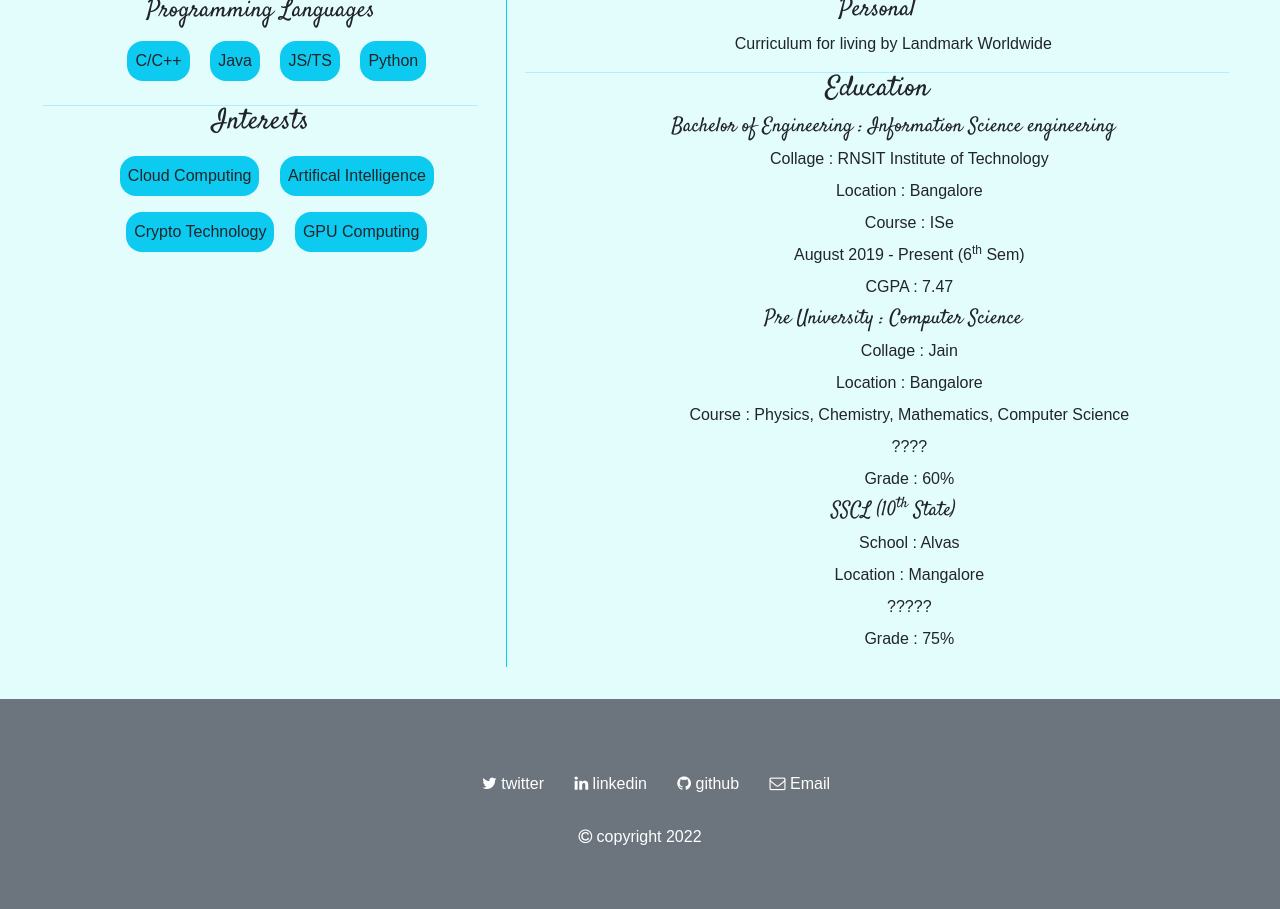
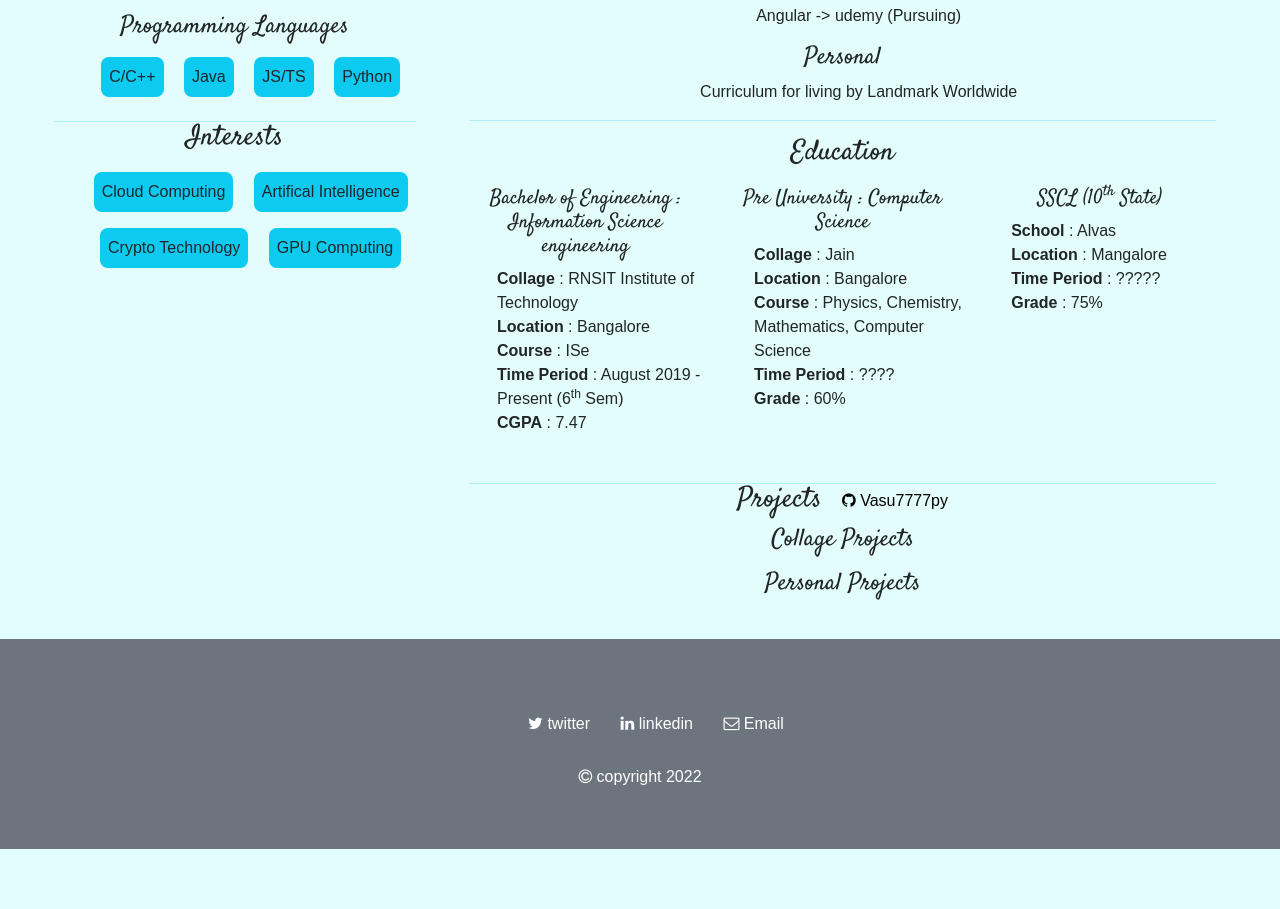
Before and after one commit to Vasu7777py/CV, a plain HTML site: page index.html in a window 1280 px wide. Shown: the part 1522-2431 px from the top of the page. After the commit the page ends 2371 px from the top, so only its background shows below. Drawn offline with nearby package versions, Linux system fonts and the light colour scheme.

Commit message:
45% complete ig

```diff
--- a/css/style.css
+++ b/css/style.css
@@ -21,7 +21,21 @@ ul {
 
 ul li {
   margin: .5rem;
-  border-radius: 1rem;
+  border-radius: .5rem;
+}
+
+nav {
+  height: 3rem;
+  font-family: sans-serif;
+}
+
+.navbar-light .navbar-nav .nav-link {
+  color: #000;
+  padding: 1px;
+}
+
+.box {
+  border: 1px solid #000;
 }
 
 .liPading {
@@ -46,10 +60,8 @@ h1, h3, h4, h5 {
 }
 
 .detailes {
-  display: flex;
-  justify-content: space-between;
+  margin: 0 auto;
   width: 95%;
-  margin: auto;
   padding-top: 2rem;
   padding-bottom: 2rem;
 }
@@ -89,13 +101,39 @@ h1, h3, h4, h5 {
   margin: 0px;
 }
 
-.mainContent {
-  width: 100%;
-  border-left: 1px solid #0dcaf0;
+.certifImage {
+  width: 300px;
+  border-radius: 1rem;
+  transition: all 300ms ease-in-out;
 }
 
-.certifImage {
-  width: 300px;
+.certifImage:hover {
+  width: 320px;
+}
+
+.education {
+  padding-top: 1rem;
+  width: 95%;
+  margin: 0 auto;
+}
+
+.space {
+  height: 1.5rem;
+}
+
+.study {
+  display: inline-block;
+  padding: .5rem;
+}
+
+.study li {
+  text-align: left;
+  margin: 0;
+}
+
+.projectsHeadder {
+  display: inline-block;
+  padding-right: 1rem;
 }
 
 .footter {
@@ -115,6 +153,6 @@ h1, h3, h4, h5 {
 }
 
 .contactF:hover {
-  color: cyan;
+  color: #0dcaf0;
   font-weight: bold;
 }
--- a/index.html
+++ b/index.html
@@ -21,6 +21,35 @@
 </head>
 
 <body class="">
+  <nav class="navbar navbar-expand-lg navbar-light">
+    <div class="container-fluid">
+      <button class="navbar-toggler" type="button" data-bs-toggle="collapse" data-bs-target="#navbarSupportedContent" aria-controls="navbarSupportedContent" aria-expanded="false" aria-label="Toggle navigation">
+        <span class="navbar-toggler-icon"></span>
+      </button>
+      <div class="collapse navbar-collapse" id="navbarSupportedContent">
+        <ul class="navbar-nav me-auto mb-2 mb-lg-0">
+          <li class="nav-item">
+            <a class="nav-link" href="#contacts">contacts</a>
+          </li>
+          <li class="nav-item">
+            <a class="nav-link" href="#languages">languages</a>
+          </li>
+          <li class="nav-item">
+            <a class="nav-link" href="#certificates">certificates</a>
+          </li>
+          <li class="nav-item">
+            <a class="nav-link" href="#education">education</a>
+          </li>
+          <li class="nav-item">
+            <a class="nav-link" href="#projects">projects</a>
+          </li>
+          <li class="nav-item">
+            <a class="nav-link" href="#footter">footter</a>
+          </li>
+        </ul>
+      </div>
+    </div>
+  </nav>
 
   <div class="intro">
     <h1>I`m Vasu Subbannavar</h1>
@@ -29,16 +58,16 @@
   </div>
   <hr class="bg-info">
 
-  <div class="detailes">
-    <div class="sideBar">
-      <div class="Contacts">
+  <div class="detailes row">
+    <div class="col-md-4">
+      <div class="Contacts" id="contacts">
         <h3>Contact</h3>
         <ul>
           <li><a target="_blank" href="mailto:subbannavarvasu@gmail.com" class="contact"><i class="fa fa-envelope-o" aria-hidden="true"></i> subbannavarvasu@gmail.com</a></li>
-          <li>+91 7899927254</li>
+          <li><a href="tel:+91 7899927254" class="contact"><li>+91 7899927254</li></a></li>
           <li><a target="_blank" href="https://twitter.com/Vasu_7777" class="contact"><i class="fa fa-twitter" aria-hidden="true"></i> @Vasu_7777</a></li>
           <li><a target="_blank" href="https://www.linkedin.com/in/vasu-subbannavar-3a33791b1/" class="contact"><i class="fa fa-linkedin" aria-hidden="true"></i> Vasu Subbannavar</a></li>
-          <li><a target="_previ" href="https://github.com/Vasu7777py" class="contact"><i class="fa fa-github" aria-hidden="true"></i> Vasu7777py </a></li>
+          <!-- <li><a target="_previ" href="https://github.com/Vasu7777py" class="contact"><i class="fa fa-github" aria-hidden="true"></i> Vasu7777py </a></li> -->
           <li>Bangalore</li>
         </ul>
       </div>
@@ -54,7 +83,7 @@
         </ul>
       </div>
       <hr class="bg-info">
-      <div class="languages">
+      <div class="languages" id="languages">
         <h3>Languages</h3>
         <h4>Regular Languages</h4>
         <ul class="langList">
@@ -82,8 +111,8 @@
       </div>
     </div>
     <!-- <hr class="divider bg-info"> -->
-    <div class="mainContent">
-      <div class="training">
+    <div class="col mainContent">
+      <div class="training" id="certificates">
         <h3>Courses</h3>
         <h4>Techinical</h4>
         <ul>
@@ -112,48 +141,57 @@
         </ul>
       </div>
       <hr class="bg-info">
-      <div class="education">
+      <div class="education" id="education">
         <h3>Education</h3>
-        <ul>
-          <li>
+        <div class="row">
+          <div class="col-md-4 study">
             <h5>Bachelor of Engineering : Information Science engineering</h5>
               <ul>
-              <li>Collage : RNSIT Institute of Technology</li>
-              <li>Location : Bangalore</li>
-              <li>Course : ISe</li>
-              <li>August 2019 - Present (6<sup>th</sup> Sem)</li>
-              <li>CGPA : 7.47</li>
+                <li><strong>Collage</strong> : RNSIT Institute of Technology</li>
+                <li><strong>Location</strong> : Bangalore</li>
+                <li><strong>Course</strong> : ISe</li>
+                <li><strong>Time Period</strong> : August 2019 - Present (6<sup>th</sup> Sem)</li>
+                <li><strong>CGPA</strong> : 7.47</li>
               </ul>
-          </li>
-          <li>
+          </div>
+          <div class="col-md-4 study">
             <h5>Pre University : Computer Science</h5>
               <ul>
-              <li>Collage : Jain</li>
-              <li>Location : Bangalore</li>
-              <li>Course : Physics, Chemistry, Mathematics, Computer Science</li>
-              <li>????</li>
-              <li>Grade : 60%</li>
+                <li><strong>Collage</strong> : Jain</li>
+                <li><strong>Location</strong> : Bangalore</li>
+                <li><strong>Course</strong> : Physics, Chemistry, Mathematics, Computer Science</li>
+                <li><strong>Time Period</strong> : ????</li>
+                <li><strong>Grade</strong> : 60%</li>
               </ul>
-          </li>
-          <li>
+          </div>
+          <div class="col-md-4 study">
             <h5>SSCL (10<sup>th</sup> State)</h5>
               <ul>
-              <li>School : Alvas</li>
-              <li>Location : Mangalore</li>
-              <li>?????</li>
-              <li>Grade : 75%</li>
+                <li><strong>School</strong> : Alvas</li>
+                <li><strong>Location</strong> : Mangalore</li>
+                <li><strong>Time Period</strong> : ?????</li>
+                <li><strong>Grade</strong> : 75%</li>
               </ul>
-          </li>
-        </ul>
+          </div>
+          <div class="space"></div>
+        </div>
+      </div>
+      <hr class="bg-info">
+      <div class="project" id="projects">
+        <h3 class="projectsHeadder">Projects</h3>
+        <a target="_previ" href="https://github.com/Vasu7777py" class="contact"><i class="fa fa-github" aria-hidden="true"></i> Vasu7777py </a>
+        <h4>Collage Projects</h4>
+        <ul></ul>
+        <h4>Personal Projects</h4>
       </div>
     </div>
   </div>
 
-  <div class="footter bg-secondary">
+  <div class="footter bg-secondary" id="footter">
     <ul>
       <li><a target="_blank" href="https://twitter.com/Vasu_7777" class="contactF"><i class="fa fa-twitter" aria-hidden="true"></i> twitter</a></li>
       <li><a target="_blank" href="https://www.linkedin.com/in/vasu-subbannavar-3a33791b1/" class="contactF"><i class="fa fa-linkedin" aria-hidden="true"></i> linkedin</a></li>
-      <li><a target="_blank" href="https://github.com/Vasu7777py" class="contactF"><i class="fa fa-github" aria-hidden="true"></i> github </a></li>
+      <!-- <li><a target="_blank" href="https://github.com/Vasu7777py" class="contactF"><i class="fa fa-github" aria-hidden="true"></i> github </a></li> -->
       <li><a target="_blank" href="mailto:subbannavarvasu@gmail.com" class="contactF"><i class="fa fa-envelope-o" aria-hidden="true"></i> Email</a></li>
     </ul>
     <i class="fa fa-copyright" aria-hidden="true"></i> copyright 2022
```
Lines whose indentation alone changed are shown as unchanged.
